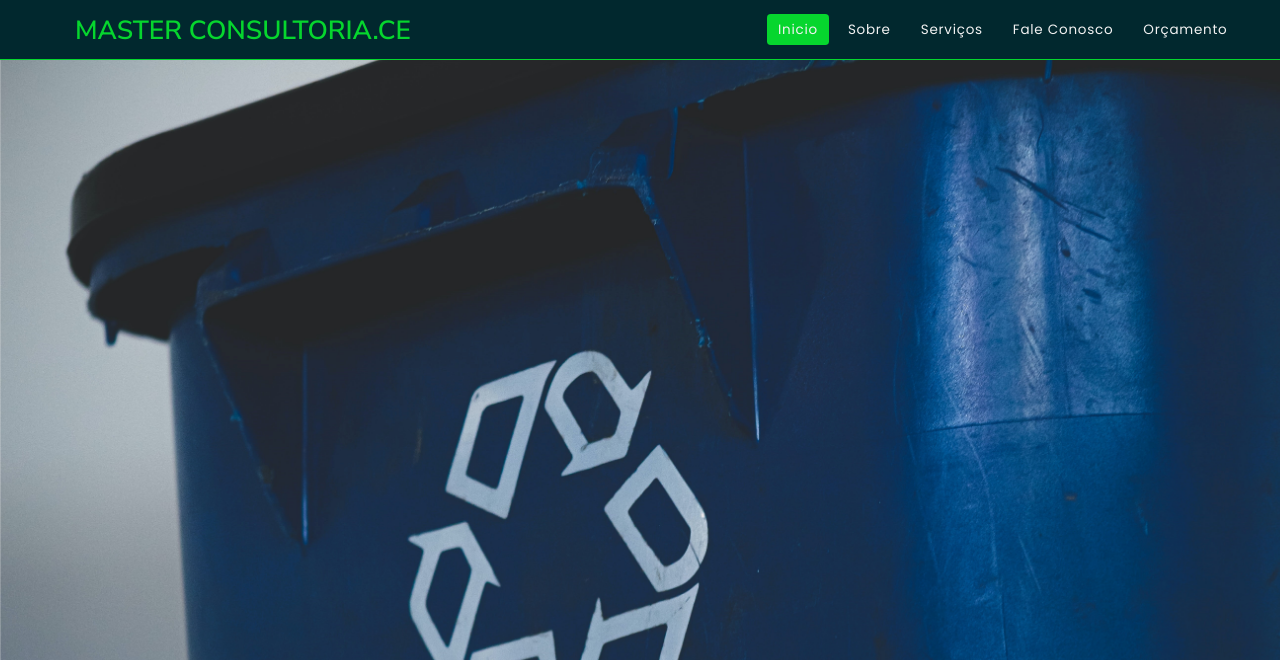
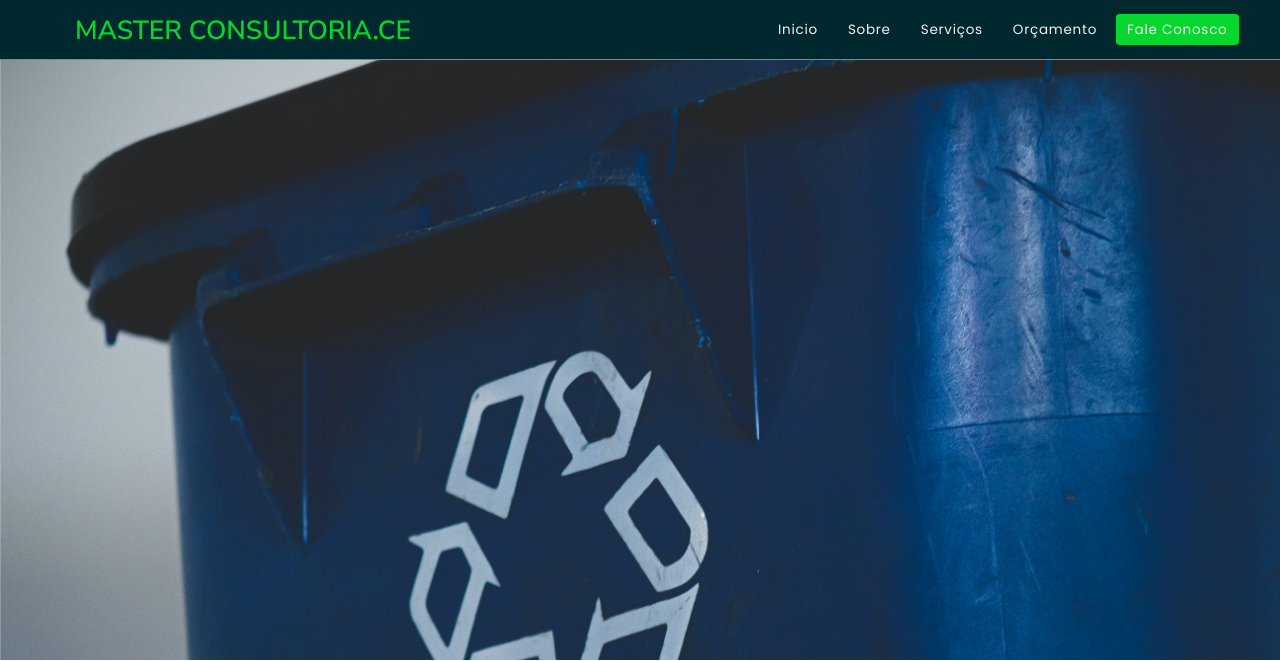
Before and after one commit to Rafael-Amora/MASTER_CONSULTORIA.CE, a plain HTML site: page index.html in a window 1280 px wide. Shown: the top 661 px of the page. Drawn offline with Linux system fonts and the light colour scheme.

Commit message:
fase final

```diff
--- a/index.html
+++ b/index.html
@@ -26,12 +26,12 @@
             </div>
 
             <ul>
-                <li> <a href="#" class="active"> Inicio </a> </li>
-                <li> <a href="#empresa"> Sobre</a> </li>
-                <li> <a href="#serviços"> Serviços</a> </li>
+                <li> <a href="#" class="btn1"> Inicio </a> </li>
+                <li> <a href="#empresa" class="btn2"> Sobre</a> </li>
+                <li> <a href="#serviços" class="btn3"> Serviços</a> </li>
+                <li> <a href="./orcm.html"> Orçamento</a> </li>
                 <li> <a href="https://api.whatsapp.com/send?phone=558592392691&text=Olá%2C%20gostaria%20de%20solicitar%20um%20orçamento"
-                        target="_blank"> Fale Conosco</a> </li>
-                <li> <a href="./orcm.html"> Orçamento</a> </li>
+                        target="_blank" class="btn4"> Fale Conosco</a> </li>
             </ul>
         </nav>
     </header>
--- a/style.css
+++ b/style.css
@@ -69,7 +69,7 @@ nav ul li a {
     transition: all 0.3s ease;
 }
 
-nav ul li a.active,
+nav ul li a.btn4,
 nav ul li a:hover {
     background: #06d62e;
 }
```
